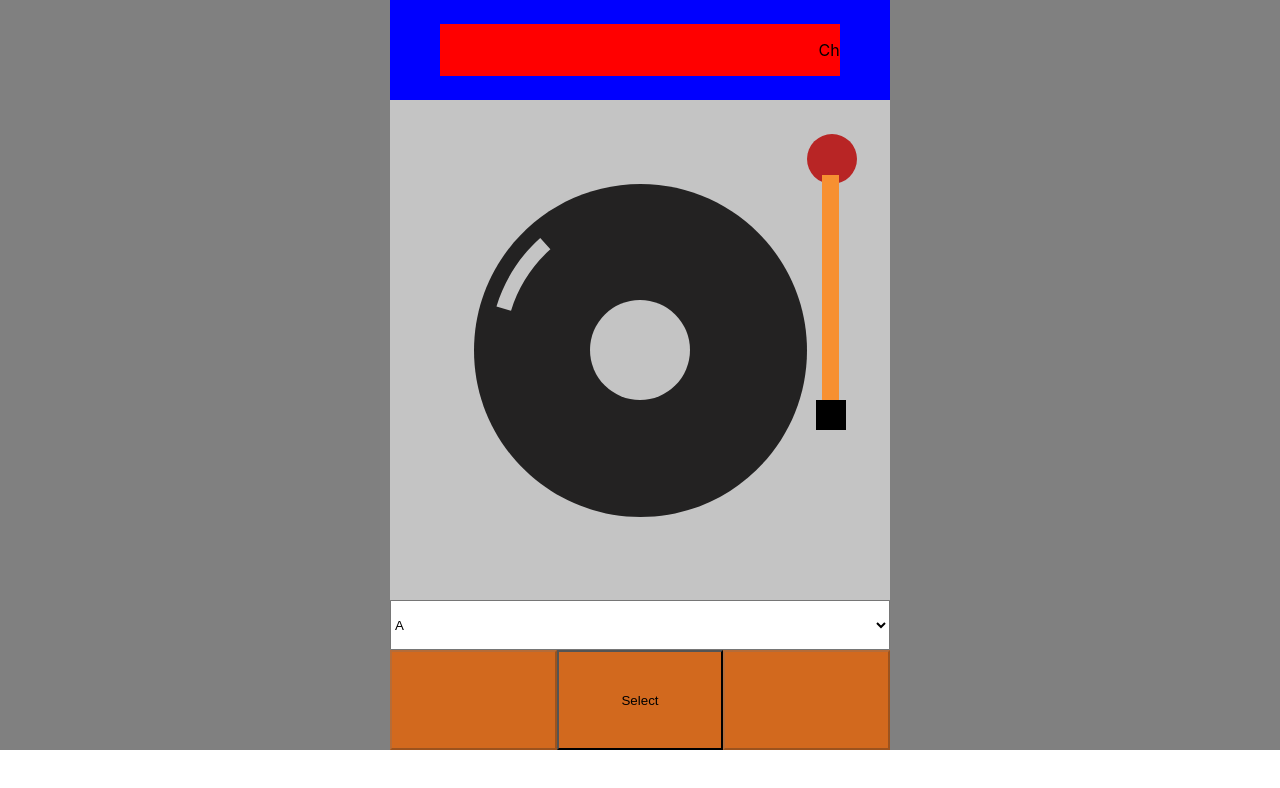
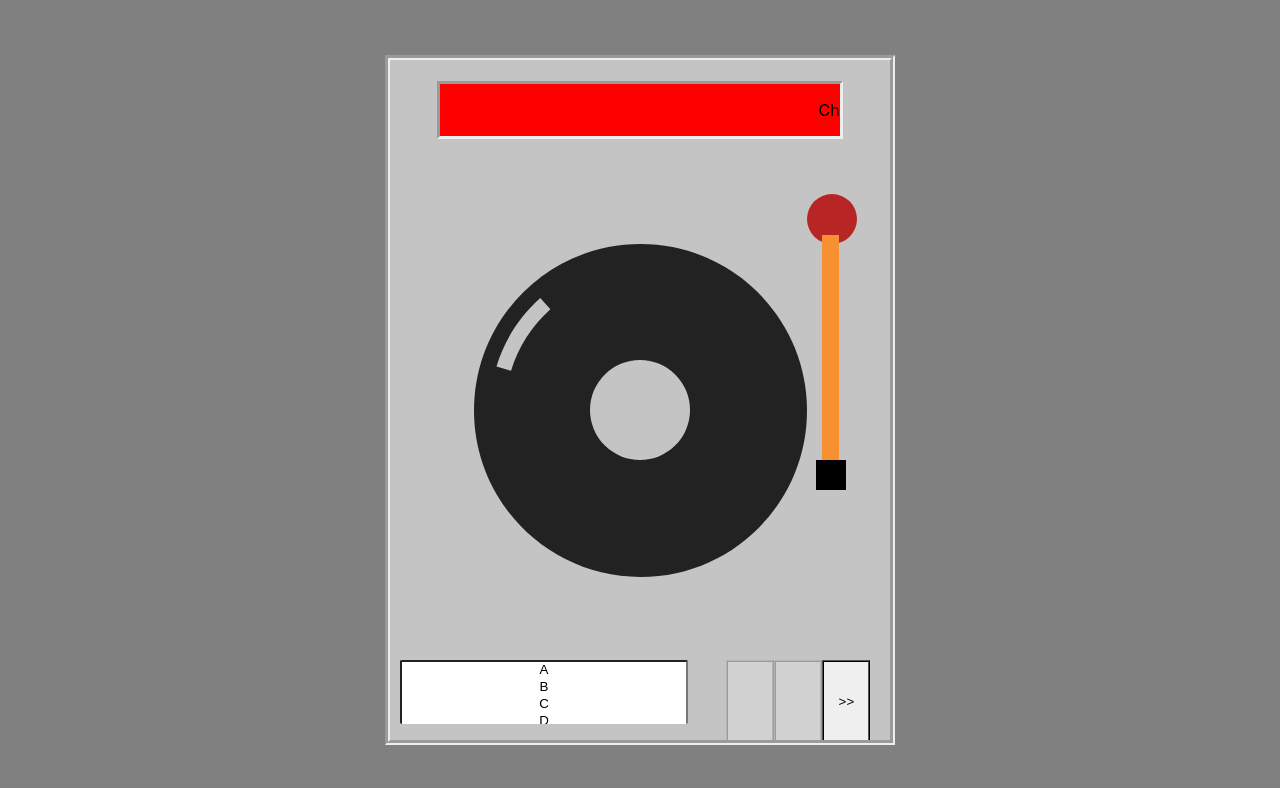
Before and after one commit to thangtheregista/backing-track-generator, a React (Create React App) app: page / in a window 1280 px wide. Shown: the top 788 px of the page. Built offline with nearby package versions, Linux system fonts and the light colour scheme.

Commit message:
added some changes

```diff
--- a/src/App.js
+++ b/src/App.js
@@ -9,12 +9,20 @@ import React, { useState, useEffect } from "react";
 
 function App() {
   const [runningText, setRunningText] = useState("Choose a chord");
+  const [chord, setChord] = useState("");
+  const [progression, setProgression] = useState("");
   return (
     <div className="App">
       <div className="container">
         <RunningText runningText={runningText} />
         <Vinyl />
-        <Chord setRunningText={setRunningText} />
+        <Chord
+          setRunningText={setRunningText}
+          chord={chord}
+          setChord={setChord}
+          progression={progression}
+          setProgression={setProgression}
+        />
       </div>
     </div>
   );
--- a/src/App.scss
+++ b/src/App.scss
@@ -3,7 +3,10 @@
   display: flex;
   align-items: center;
   justify-content: center;
+  min-height: 100vh;
   .container {
     width: 500px;
+    border-style: groove;
+    border-width: thick;
   }
 }
--- a/src/components/header/RunningText.scss
+++ b/src/components/header/RunningText.scss
@@ -1,12 +1,15 @@
 .running-text-container {
   width: 100%;
   height: 100px;
-  background-color: blue;
+  background-color: #c4c4c4;
   display: flex;
   align-items: center;
   justify-content: center;
   .running-text-wrapper {
     background-color: red;
+    border-style: inset;
+    border-width: medium;
+
     overflow-x: hidden;
     width: 400px;
     p {
--- a/src/components/sections/Chord.jsx
+++ b/src/components/sections/Chord.jsx
@@ -1,109 +1,129 @@
-import React, { useState, useEffect } from "react";
+import React from "react";
 
 const Chord = (props) => {
-  const [homeKey, setHomeKey] = useState("");
-  const [progression, setProgression] = useState("");
+  const { setRunningText, chord, setChord, progression, setProgression } =
+    props;
+  const next = () => {
+    const str = document.getElementById("option1").value;
+    setChord(str);
+    setRunningText("Choose progression!!!");
+  };
+  const previous = () => {
+    setChord("");
+    setProgression("");
+    setRunningText("Choose a chord!");
+  };
+  const play = () => {
+    const str = document.getElementById("option2").value;
+    setProgression(str);
+    setRunningText("Now playing...");
 
-  const clickSelect = () => {
-    const strUser = document.getElementById("option1").value;
-    setHomeKey(strUser);
-    props.setRunningText("Choose progression!!!");
+    const e = document.getElementById("vinyl");
+    e.setAttribute("id", "vinyl-spin");
+    const e2 = document.getElementById("arm");
+    e2.setAttribute("id", "arm-move");
   };
-  const clickPrev = () => {
-    setHomeKey("");
+  const pause = () => {
     setProgression("");
-    props.setRunningText("Choose a chord!");
+    setRunningText("Choose progression!!!");
 
     const e = document.getElementById("vinyl-spin");
     e.setAttribute("id", "vinyl");
     const e2 = document.getElementById("arm-move");
     e2.setAttribute("id", "arm");
   };
-  const clickStart = () => {
-    const e3 = document.getElementById("option2");
-    const strUser = e3.value;
-    setProgression(strUser);
-    const e = document.getElementById("vinyl");
-    e.setAttribute("id", "vinyl-spin");
-    const e2 = document.getElementById("arm");
-    e2.setAttribute("id", "arm-move");
+  const stop = () => {
+    setChord("");
+    setProgression("");
+    setRunningText("Choose a chord!");
+
+    const e = document.getElementById("vinyl-spin");
+    e.setAttribute("id", "vinyl");
+    const e2 = document.getElementById("arm-move");
+    e2.setAttribute("id", "arm");
   };
-  useEffect(() => {
-    console.log(`You clicked ${homeKey} ${progression} times`);
-  });
   return (
+    <div className="chord-container">
+      {chord && !progression ? (
         <div>
-      {homeKey.length ? (
-        <div id="two">
-          <div className="options">
-            <select id="option2">
-              <option value="actual value 1">I-V</option>
-              <option value="actual value 2">I-ii</option>
-              <option value="actual value 3">I-IV-V</option>
+          <select id="option2" size="4">
+            <option value="actual value 1">A</option>
+            <option value="actual value 2">B</option>
+            <option value="actual value 3">C</option>
+            <option value="actual value 4">D</option>
+            <option value="actual value 5">E</option>
+            <option value="actual value 6">F</option>
+            <option value="actual value 7">G</option>
           </select>
-          </div>
-          <div className="buttons-group">
+          <div>
             <input
               type="button"
               value="<<"
               onClick={() => {
-                clickPrev();
+                previous();
               }}
             />
             <input type="button" value="" disabled />
-            {progression.length ? (
             <input
               type="button"
-                value="|| "
+              value="[]>"
               onClick={() => {
-                  const e = document.getElementById("vinyl-spin");
-                  e.setAttribute("id", "vinyl");
-                  const e2 = document.getElementById("arm-move");
-                  e2.setAttribute("id", "arm");
-                  setProgression("");
-                  props.setRunningText("Choose a progression");
+                play();
               }}
             />
-            ) : (
+          </div>
+        </div>
+      ) : chord && progression ? (
+        <div>
+          <select size="4" disabled>
+            <option value="actual value 1">A</option>
+            <option value="actual value 2">B</option>
+            <option value="actual value 3">C</option>
+            <option value="actual value 4">D</option>
+            <option value="actual value 5">E</option>
+            <option value="actual value 6">F</option>
+            <option value="actual value 7">G</option>
+          </select>
+          <div>
             <input
               type="button"
-                value="|| >"
+              value="O"
               onClick={() => {
-                  clickStart();
-                  props.setRunningText("Now playing...");
+                stop();
               }}
             />
-            )}
+            <input type="button" value="" disabled />
+            <input
+              type="button"
+              value="[]"
+              onClick={() => {
+                pause();
+              }}
+            />
           </div>
         </div>
       ) : (
-        <div className="one">
-          {" "}
-          <div className="options">
-            {" "}
-            <select id="option1">
-              {" "}
-              <option value="actual value 1">A</option>{" "}
-              <option value="actual value 2">B</option>{" "}
-              <option value="actual value 3">C</option>{" "}
-              <option value="actual value 3">D</option>{" "}
-              <option value="actual value 3">E</option>{" "}
-              <option value="actual value 3">F</option>{" "}
-              <option value="actual value 3">G</option>{" "}
-            </select>{" "}
-          </div>{" "}
-          <div className="buttons-group">
-            {" "}
-            <input type="button" value="" disabled />{" "}
+        <div>
+          <select id="option1" size="4">
+            <option value="actual value 1">A</option>
+            <option value="actual value 2">B</option>
+            <option value="actual value 3">C</option>
+            <option value="actual value 4">D</option>
+            <option value="actual value 5">E</option>
+            <option value="actual value 6">F</option>
+            <option value="actual value 7">G</option>
+          </select>
+          <div>
+            <input type="button" value="" disabled />
+            <input type="button" value="" disabled />
             <input
               type="button"
-              value="Select"
+              value=">>"
               onClick={() => {
-                clickSelect();
+                next();
               }}
-            />{" "}
-            <input type="button" value="" disabled />{" "}
-          </div>{" "}
+            />
+          </div>
         </div>
       )}
     </div>
--- a/src/components/sections/Chord.scss
+++ b/src/components/sections/Chord.scss
@@ -1,21 +1,46 @@
-.options {
-  margin: 0px;
-  padding: 0px;
-  height: 50px;
-  select {
-    width: 100%;
-    height: 100%;
+.chord-container {
+  background-color: #c4c4c4;
+
+  div {
+    display: flex;
+    justify-content: space-between;
+    padding: 0 2%;
+
+    height: 80px;
+    div {
+      width: 30%;
+      input {
+        width: 100%;
+        border-style: ridge;
+        outline: none;
+        border-bottom: none;
+        cursor: pointer;
+      }
+      input:active {
+        transform: translateY(2px);
+      }
+    }
+    select {
+      width: 60%;
+      height: 80%;
+      border-style: inset;
+      border-width: 2px;
+      border-bottom: none;
+      outline: none;
+      scroll-snap-type: y mandatory;
+      -webkit-overflow-scrolling: touch;
+      -ms-overflow-style: none; /* Internet Explorer 10+ */
+      scrollbar-width: none; /* Firefox */
+
+      option {
+        height: 25%;
+        scroll-snap-align: center;
+        scroll-snap-stop: always;
+        text-align: center;
+      }
+    }
+    select::-webkit-scrollbar {
+      display: none; /* Safari and Chrome */
+    }
   }
 }
-.buttons-group {
-  margin: 0px;
-  padding: 0px;
-  height: 100px;
-  display: flex;
-  justify-content: space-between;
-  input {
-    height: 100%;
-    width: 33.33%;
-    background-color: chocolate;
-  }
-}
```
Lines whose indentation alone changed are shown as unchanged.
